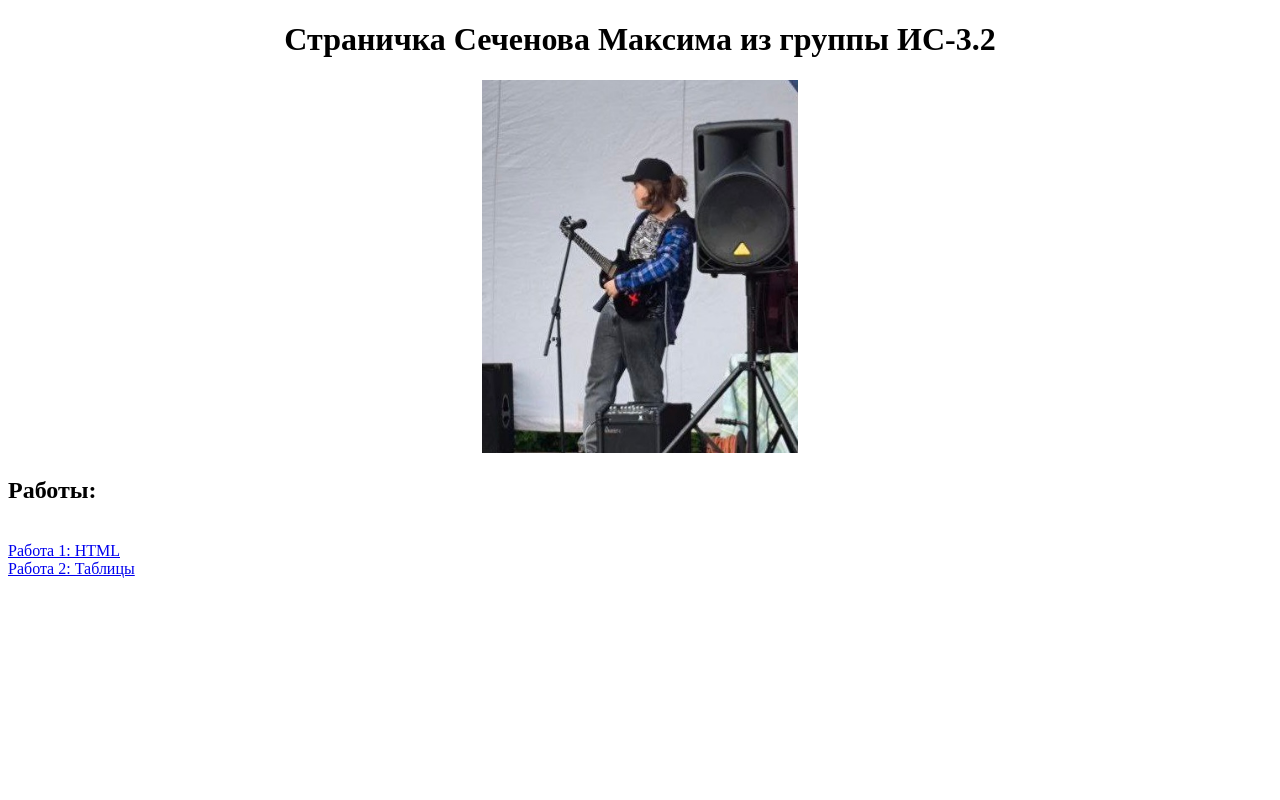
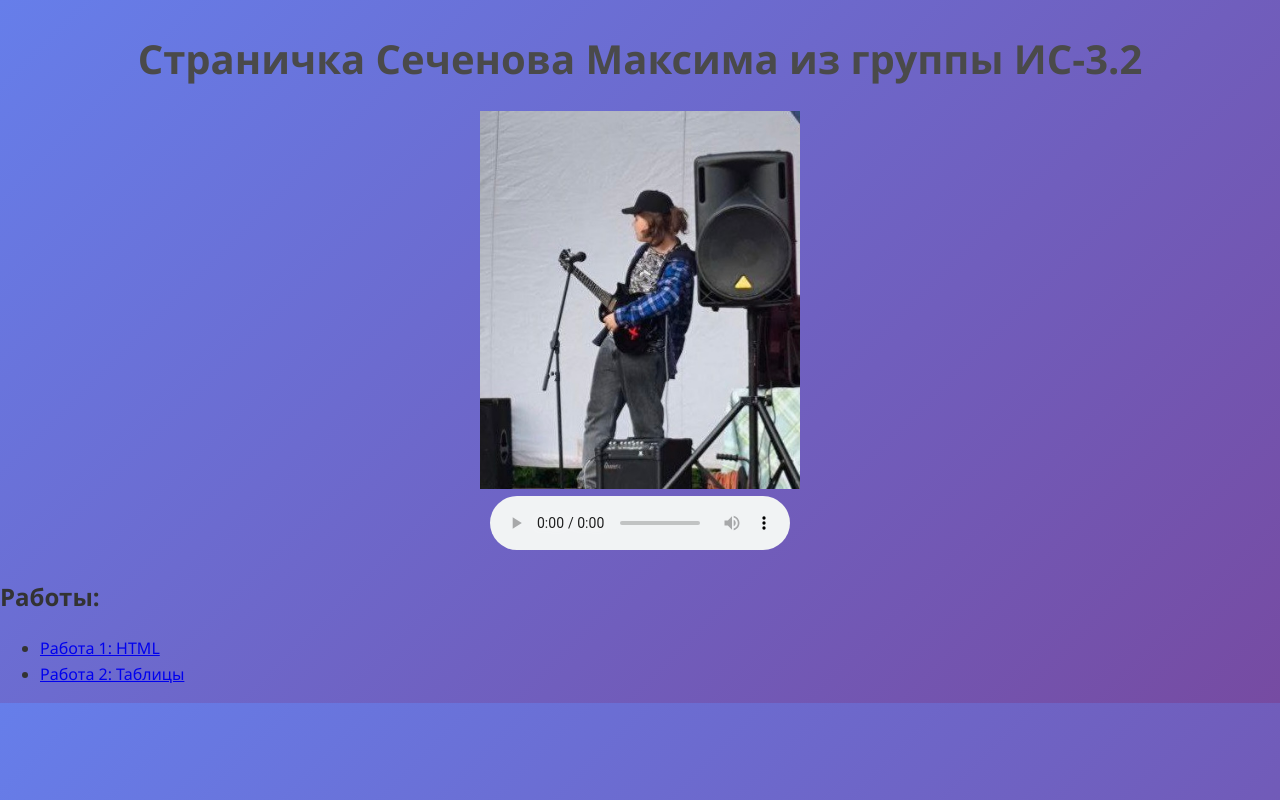
Before and after one commit to MaksEmo/MaksEmo.github.io, a plain HTML site: page index.html in a window 1280 px wide. Drawn offline with Linux system fonts and the light colour scheme.

Commit message:
Музыка + работы

```diff
--- a/index.html
+++ b/index.html
@@ -4,18 +4,38 @@
     <meta charset="UTF-8">
     <meta name="viewport" content="width=device-width, initial-scale=1.0">
     <title>Сеченов Максим</title>
+    <style>
+                body {
+            font-family: 'Segoe UI', Tahoma, Geneva, Verdana, sans-serif;
+            background: linear-gradient(135deg, #667eea 0%, #764ba2 100%);
+            margin: 0;
+            padding: 0;
+            color: #333;
+            line-height: 1.6;
+        }
+                h1 {
+            font-size: 2.5rem;
+            color: #4a4a4a;
+            margin-bottom: 20px;
+            font-weight: 600;
+        }
+    </style>
 </head>
 <body>
     <center>
     <h1>Страничка Сеченова Максима из группы ИС-3.2</h1>
+    <img style="width: 25%;" src="iAm.png">
+    <br>
+    <audio controls>
+    <source src="music.mp3" type="audio/mpeg">
+    </audio>
     </center>
 
 
-    <center><img style="width: 25%;" src="iAm.png"></center>
     <h2>Работы:</h2>
-    <br>
-    <a href="html_1.html">Работа 1: HTML</a>
-    <br>
-    <a href="tables.html">Работа 2: Таблицы</a>
+        <ul class="works-list">
+            <li><a href="html_1.html">Работа 1: HTML</a></li>
+            <li><a href="tables.html">Работа 2: Таблицы</a></li>
+        </ul>
 </body>
 </html>
```
Also changed, not shown: 1 other file.
